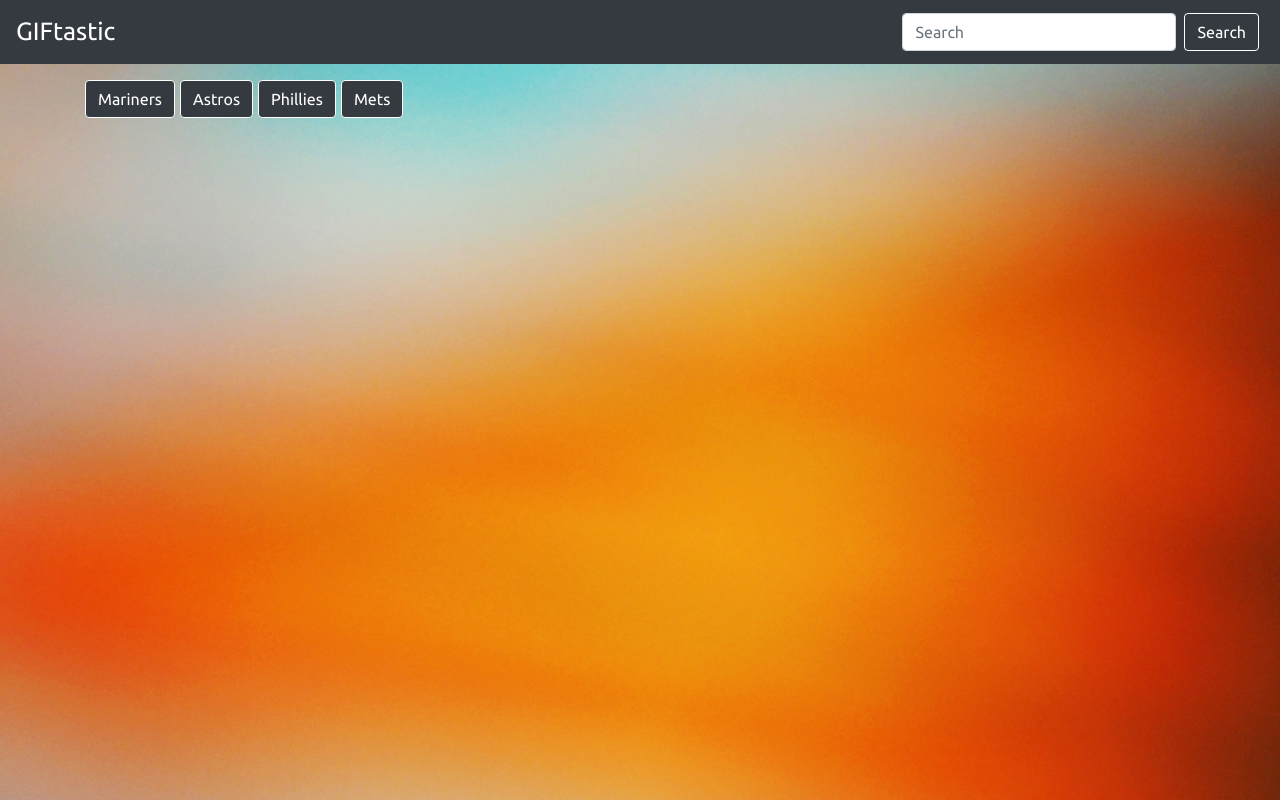
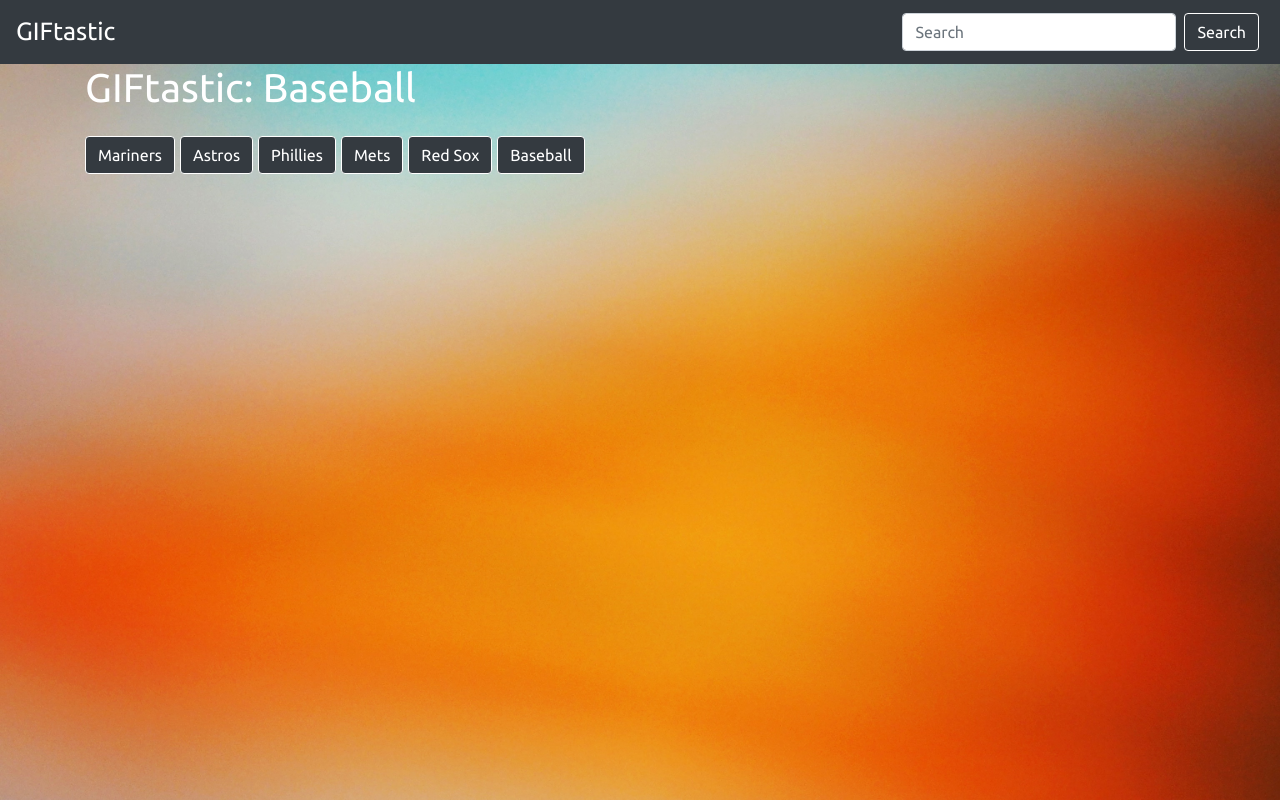
Before and after one commit to jobu206/GIFtastic, a plain HTML site: page index.html in a window 1280 px wide. Drawn offline with nearby package versions, Linux system fonts and the light colour scheme.

Commit message:
Added a few more topics to JS and also titled Page.

```diff
--- a/assets/css/style.css
+++ b/assets/css/style.css
@@ -40,3 +40,12 @@ a, a:hover, a:visited {
   background-color: #fff;
   border-color: #fff;
 }
+
+h1 {
+  font-family: 'Ubuntu', sans-serif;
+}
+
+p {
+  font-family: 'Ubuntu', sans-serif;
+  font-size: 20px;
+}
--- a/assets/js/app.js
+++ b/assets/js/app.js
@@ -1,6 +1,6 @@
 $(document).ready(function () {
 
-    var topics = ["Mariners","Astros","Phillies","Mets"];
+    var topics = ["Mariners","Astros","Phillies","Mets","Red Sox","Baseball"];
 
     function displayGifs() {
 
--- a/index.html
+++ b/index.html
@@ -26,6 +26,11 @@
   </header>
   <div class="container">
     <div class="row">
+      <div class="col-md">
+        <h1>GIFtastic: Baseball</h1>
+      </div>
+    </div>
+    <div class="row">
       <div class="col-md" id="giphy-btns">
       </div>
     </div>
```
